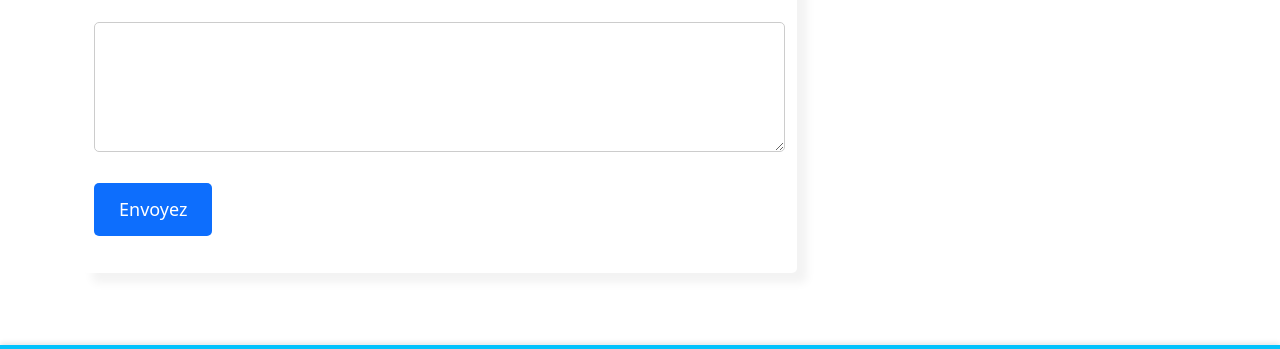
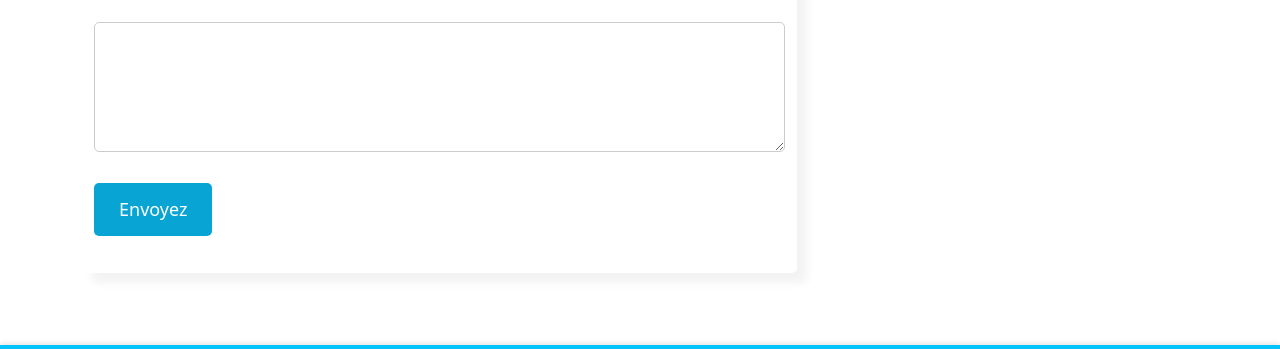
Before and after one commit to Steven-971/steven-actry, a plain HTML site: page index.html in a window 1280 px wide. Shown: the part 7340-7689 px from the top of the page. Drawn offline with nearby package versions, Linux system fonts and the light colour scheme.

Commit message:
changement de la couleur bouton

```diff
--- a/index.html
+++ b/index.html
@@ -66,7 +66,7 @@
       <h2>Accueil</h2>
       <p>
         Je suis Steven Actry, je suis âgé de 20 ans. Je suis actuellement
-        étudiant en 2ème année de BTS SIO (Services informatiques aux
+        étudiant en 2ème année de BTS SIO (Servic es informatiques aux
         organisations) spécialité SISR (Solutions d'infrastructure, systèmes et
         réseaux) au lycée du Parc des Loges à Evry. J'ai toujours été attiré par
         l'informatique et les nouvelles technologies.
@@ -684,7 +684,7 @@
             <textarea name="message"></textarea>
           </div>
           <div class="button-area">
-            <button type="submit">Envoyez</button>
+            <button type="submit" style="background-color: #08a4d4;">Envoyez</button>
             <span></span>
           </div>
         </form>
```
